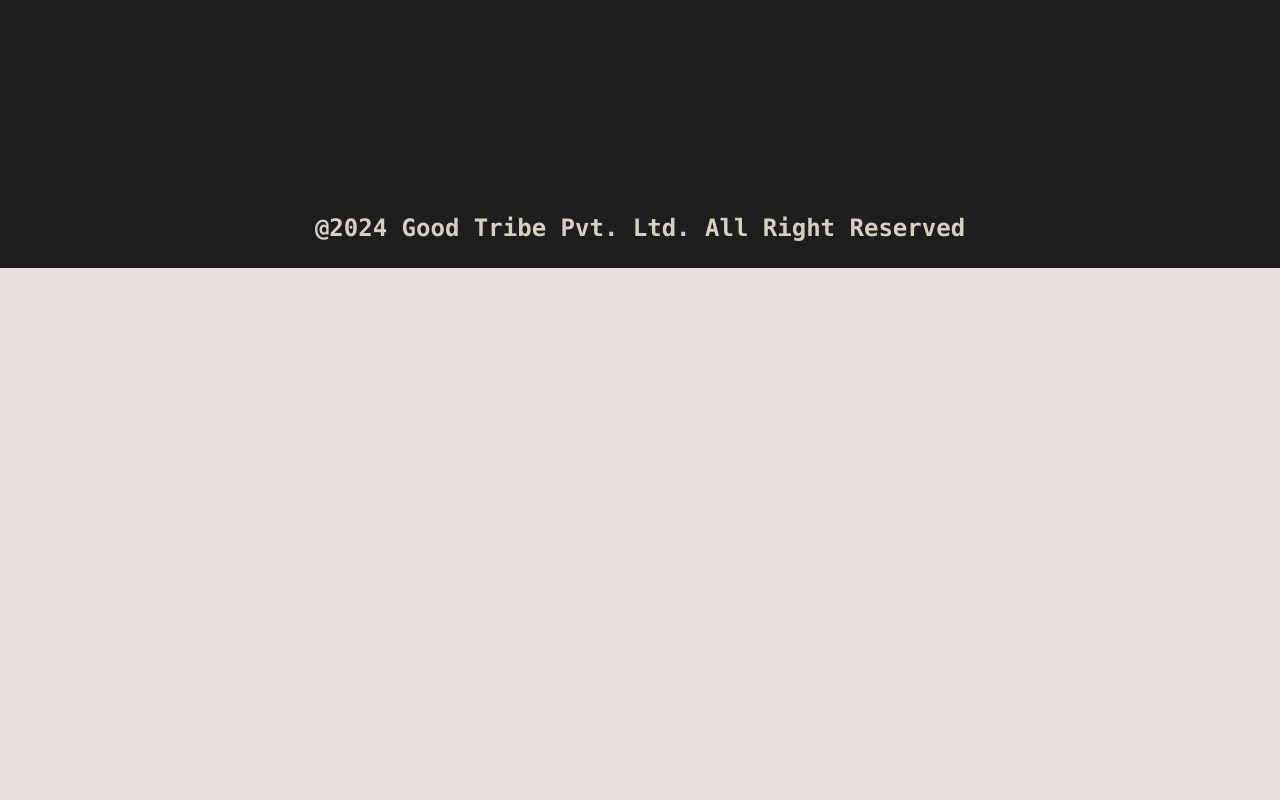
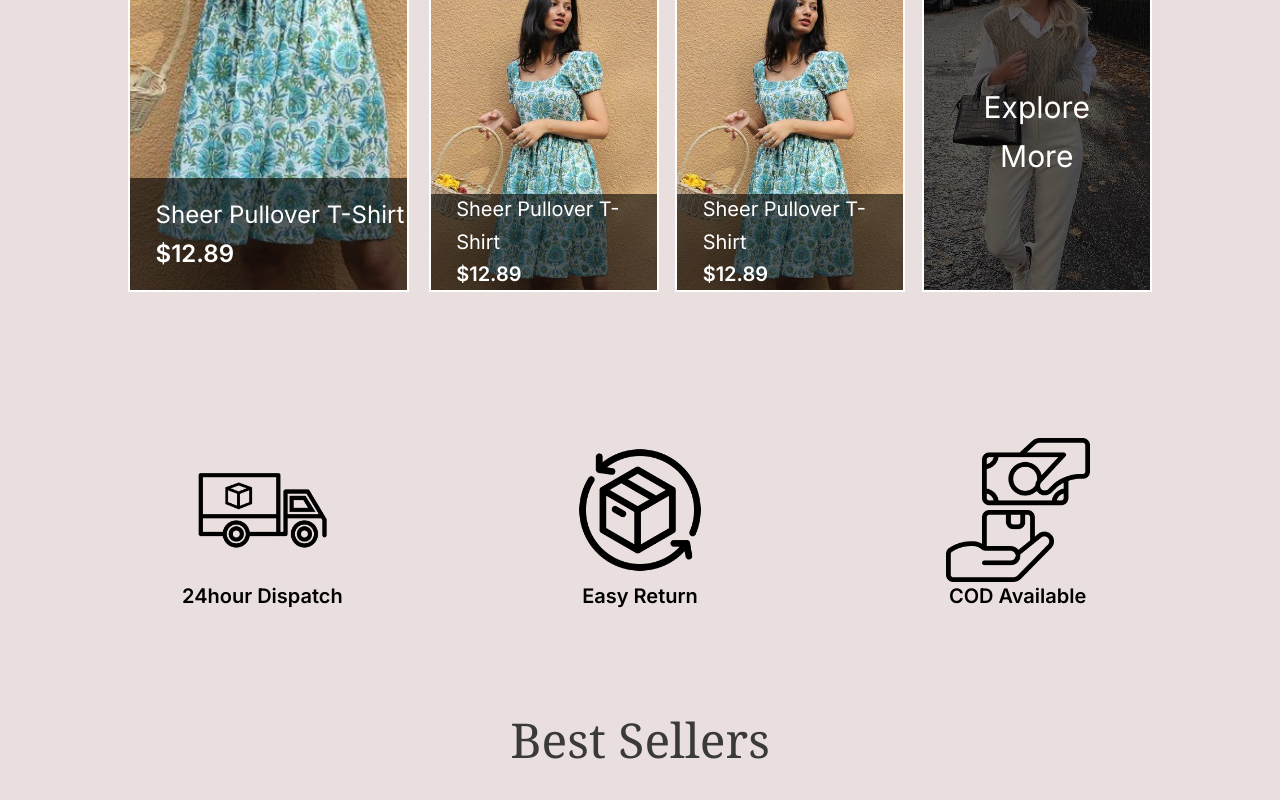
Before and after one commit to ek-raahi/ekraahi, a Next.js app: page / in a window 1280 px wide. Shown: the part 2140-2940 px from the top of the page. Before the commit the page ends 2408 px from the top, so only its background shows below. Built offline with nearby package versions, Linux system fonts and the light colour scheme.

Commit message:
some changes

```diff
--- a/src/app/page.tsx
+++ b/src/app/page.tsx
@@ -28,11 +28,11 @@
       <SideMenu/>
       <Hero/>
       <TopCategories/>
-      {/* <NewArrivals/> */}
-      {/* <ServicesIcon/> */}
-      {/* <BestSellers/> */}
-      {/* <Recommended/> */}
-      {/* <NewEra/> */}
+      <NewArrivals/>
+      <ServicesIcon/>
+      <BestSellers/>
+      <Recommended/>
+      <NewEra/>
     </div>
   )
 }
--- a/tailwind.config.ts
+++ b/tailwind.config.ts
@@ -24,6 +24,6 @@
       }
     },
   },
-  plugins: [],
+  plugins: [require("daisyui")],
 };
 export default config;
```
Also changed, not shown: package.json (+10 -1 lines), 1 other file (tests, documents, lock files or other folders).
